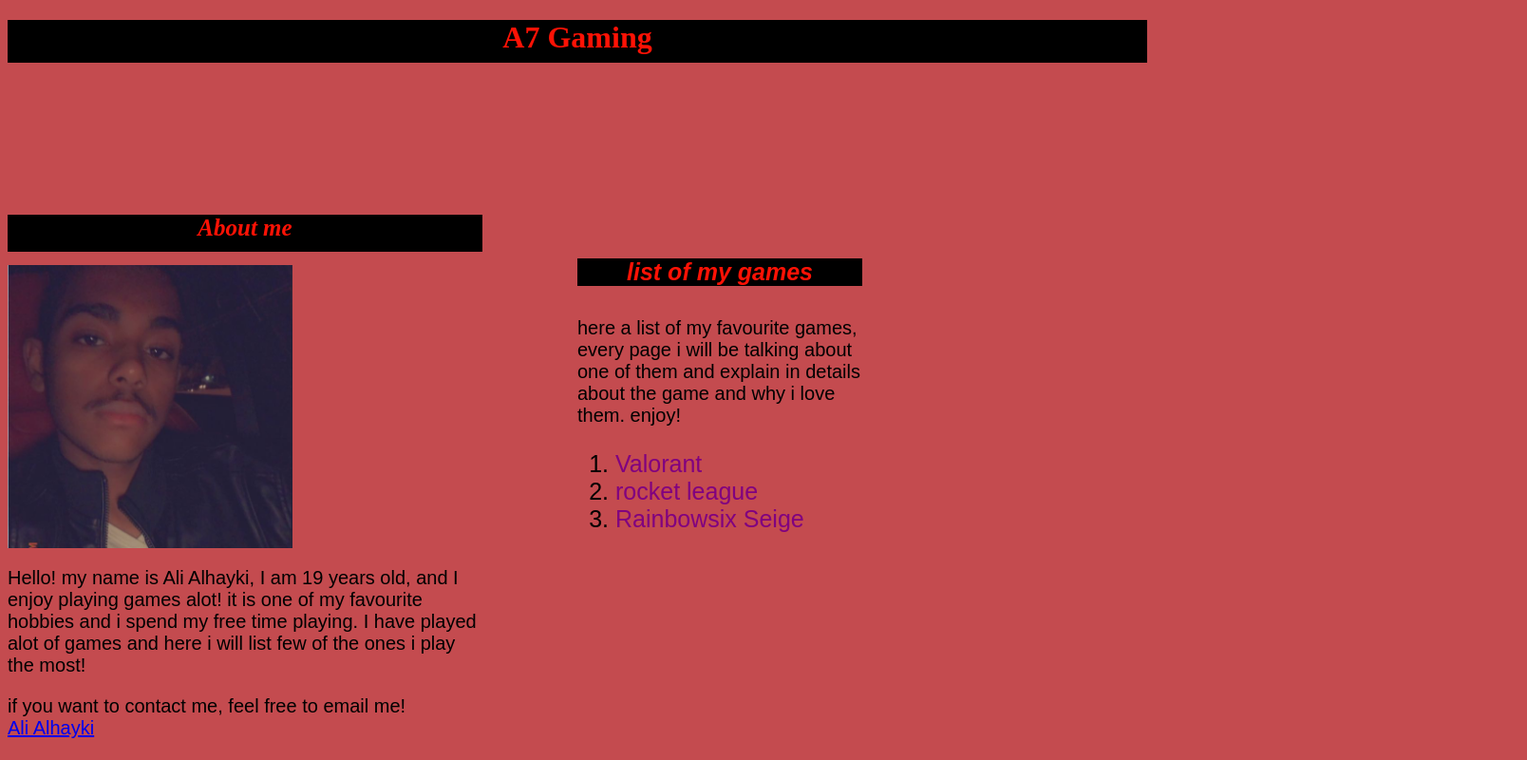
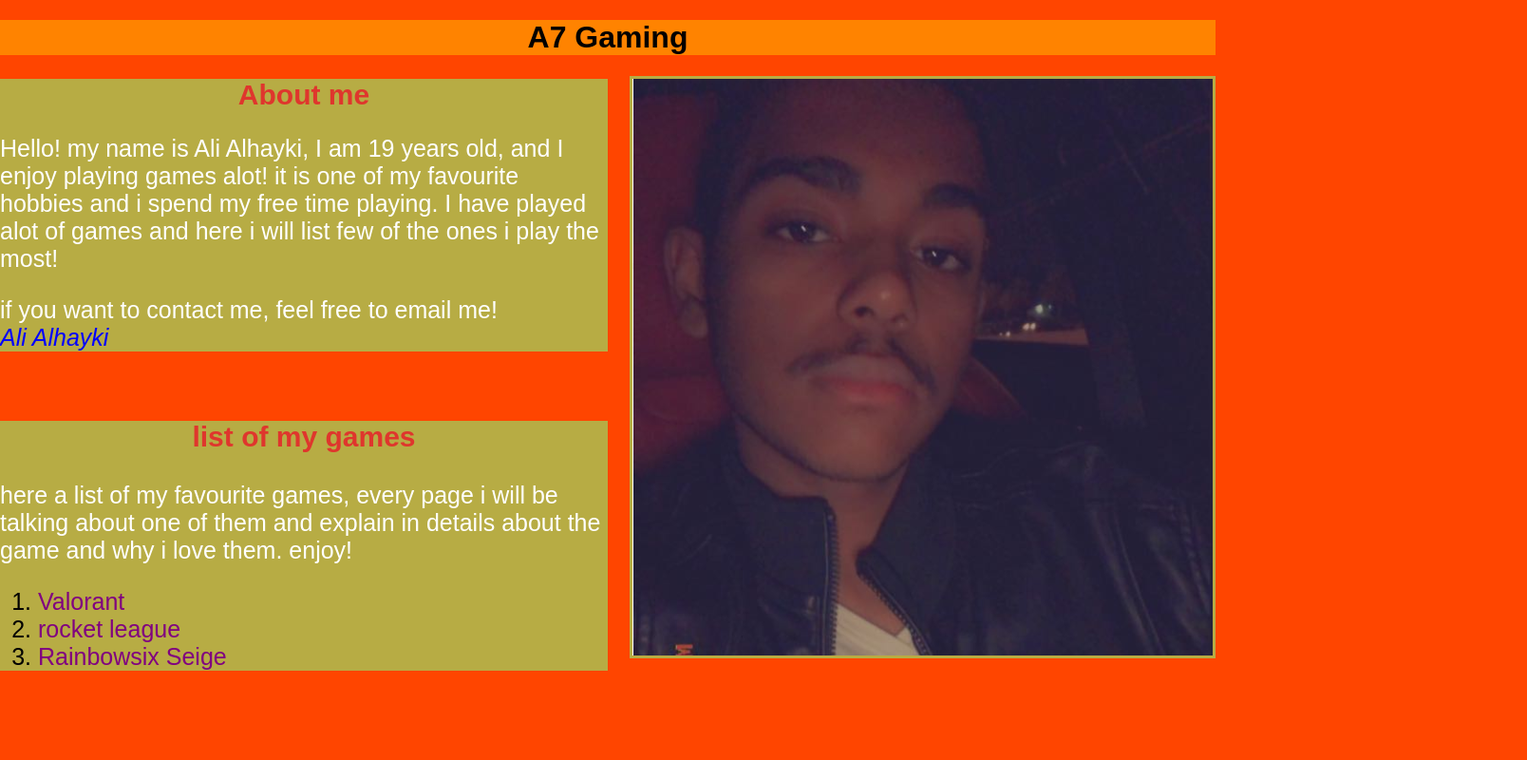
Before and after one commit to alial7ayki/gamingwebsite, a plain HTML site: page index.html in a window 1280 px wide. Shown: the whole page at 95% size, 1608 px wide, since content can reach past the window. Drawn offline with Linux system fonts and the light colour scheme.

Commit message:
upadated

```diff
--- a/gaming.css
+++ b/gaming.css
@@ -1,59 +1,46 @@
-body {background-color: #C44B4F;}
-
-#gametitle {
-  height: 180px;
-  width: 1600px;
+body{
+  width: 100%;
+  height: 100%;
+  padding: 0;
+  margin: 0;
+  background-color: #FF4500;
 }
-h1 {
-  height: 25%;
-  width: 75%;
-  background-color:black;
+#gametitle{
+  background-color:#FF8300;
+}
+h1{
   text-align: center;
-  color: #FF1205;
-  border-color: red;
+  font-family: sans-serif;
+  color: black;
 }
-#aboutme {
-  width:500px;
-  height:39px;
-  background-color:black;
-  border-color: pink;
+#aboutme{
+  background-color: #B7AC44;
+  width:50%;
 }
 h2{
-  color:#FF1205;
   font-size: 30px;
-  text-align: center;
   font-family: sans-serif;
-  border-color: pink;
-  border: solid;
-
-}
-h3 {
-  font-size:25px;
-  font-style: italic;
-  font-weight: bold;
-  font-family: serif;
-  color: #FF1205;
+  color: #DF362D;
   text-align: center;
 }
-p {
-  font-size: 20px;
+p{
+  color: white;
+  font-size: 25px;
   font-family: sans-serif;
 }
-img {
-  width: 300px;
-  vertical-align: text-top;
+img{
+  float: right;
+  border: solid;
+  border-color: #B7AC44;
 }
 #mygames{
-  width: 300px;
-  height: 300px;
-  position: relative; left: 600px; top: -540px;
+  background-color: #B7AC44;
+  width:50%;
 }
-h4{
-  font-size: 25px;
-  font-style: italic;
+h3{
+  font-size: 30px;
+  color: #DF362D;
   font-family: sans-serif;
-  background-color: black;
-  color: #FF1205;
   text-align: center;
 }
 #mygames a{
@@ -70,11 +57,11 @@ h4{
 }
 ol {
   font-size: 25px;
-  font-family: fantasy;
+  font-family: sans-serif;
 }
-@media only screen and (max-width: 768px) {
-  /* For mobile phones: */
-  [class*="col-"] {
-    width: 100%;
-  }
+#aboutme a{
+  text-decoration: none;
+  color: blue;
+  font-style: oblique;
+  font-family: sans-serif;
 }
--- a/index.html
+++ b/index.html
@@ -10,13 +10,16 @@
   <div id="gametitle">
     <h1>A7 Gaming</h1>
   </div>
+  <img src="images/me.png.png" alt="my picture">
   <div id="aboutme">
-    <h3>About me</h3><img src="images/me.png.png" alt="my pic">
+    <h2>About me</h2  >
     <p>Hello! my name is Ali Alhayki, I am 19 years old, and I enjoy playing games alot! it is one of my favourite hobbies and i spend my free time playing. I have played alot of games and here i will list few of the ones i play the most!</p>
     <p id="contact">if you want to contact me, feel free to email me!<br>
     <a href="mailto:%20super10alexz@gmail.com">Ali Alhayki</a></p>
+  </div>
+<br>
     <div id="mygames">
-      <h4>list of my games</h4>
+      <h3>list of my games</h3>
       <p id="games">here a list of my favourite games, every page i will be talking about one of them and explain in details about the game and why i love them. enjoy!</p>
       <ol>
         <li>
--- a/rainbowsixcss/rainbowsix.css
+++ b/rainbowsixcss/rainbowsix.css
@@ -123,9 +123,9 @@ h5{
   border: solid;
   border-color: black;
 }
-@media only screen and (max-width: 768px) {
+@media only screen and (max-width: 500px) {
   /* For mobile phones: */
-  [class*="col-"] {
+  .column {
     width: 100%;
   }
 }
--- a/rocketleaguecss/rocketleague.css
+++ b/rocketleaguecss/rocketleague.css
@@ -91,9 +91,9 @@ div.theend{
   float: right;
   position: relative; bottom: 23px; right: 50px;
 }
-@media only screen and (max-width: 768px) {
+@media only screen and (max-width: 500px) {
   /* For mobile phones: */
-  [class*="col-"] {
+  .column {
     width: 100%;
   }
 }
--- a/valorantcss/valorant.css
+++ b/valorantcss/valorant.css
@@ -112,9 +112,9 @@ h5 {
   font-family: sans-serif;
   color: white;
 }
-@media only screen and (max-width: 768px) {
+@media only screen and (max-width: 500px) {
   /* For mobile phones: */
-  [class*="col-"] {
+  .column {
     width: 100%;
   }
 }
```
